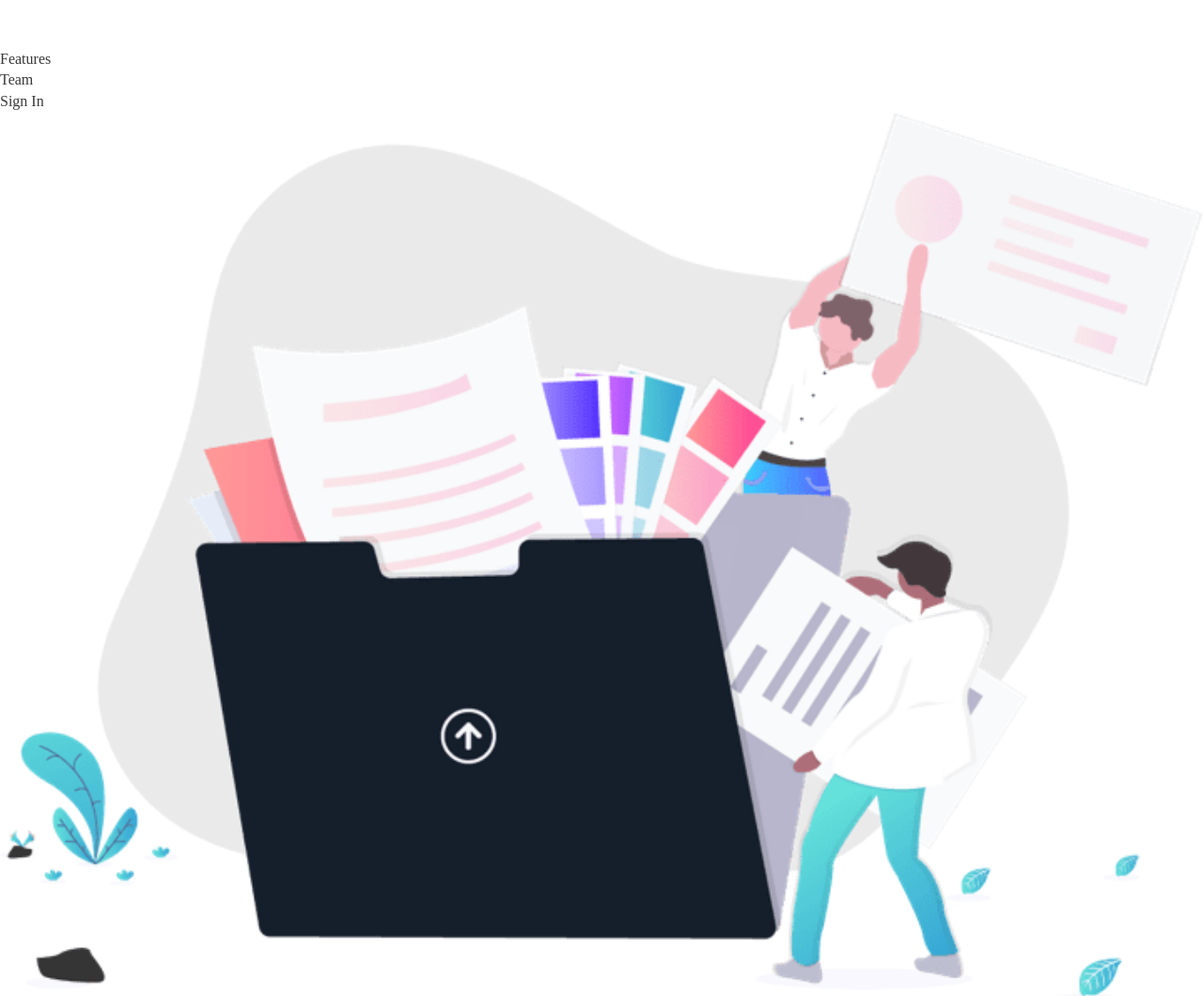
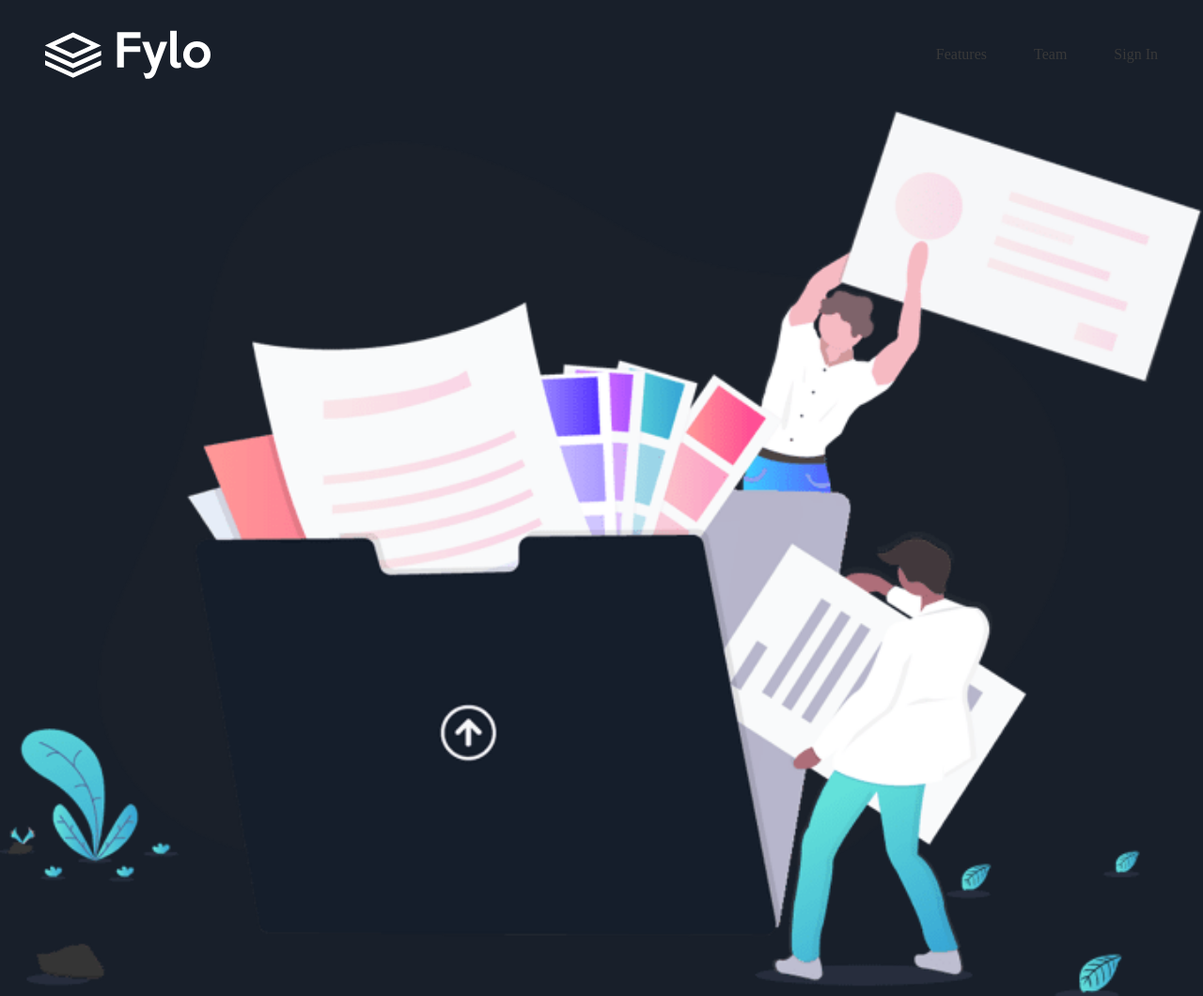
Before and after one commit to danielvito-pereira/fyloDarkThemeLandingPage, a plain HTML site: page index.html in a window 1280 px wide. Shown: the top 1060 px of the page at 94% size. Drawn offline with Linux system fonts and the light colour scheme.

Commit message:
header adicionado

```diff
--- a/scss/main.scss
+++ b/scss/main.scss
@@ -1 +1,35 @@
 @import  'reset/reset';
+
+.header{
+  width: 100%;
+  display: flex;
+  flex-flow: row wrap;
+  align-items: center;
+  justify-content: space-between;
+  padding: 2rem 3rem;
+  .ul{
+    display: flex;
+    gap: 3.125rem;
+    .li{
+      cursor: pointer;
+      color: var(--white);
+      &:hover{
+        color: white;
+      }
+    }
+  }
+}
+.header .h1{
+
+}
+
+
+
+.grid{
+  width: 90%;
+  max-width: 40em;
+  margin: 1em 0;
+  display: grid;
+  grid-template-columns: repeat( auto-fit , minmax( 15rem , 1fr) );
+  gap:1em;
+}
--- a/scss/reset/reset.scss
+++ b/scss/reset/reset.scss
@@ -1,15 +1,26 @@
-@import url('https://fonts.googleapis.com/css2?family=Inter:wght@300;400;700&display=swap');
+@import url('https://fonts.googleapis.com/css2?family=Raleway:ital,wght@0,400;0,700;1,400;1,700&display=swap');
+@import url('https://fonts.googleapis.com/css2?family=Open+Sans:ital,wght@0,400;0,700;1,400;1,700&family=Raleway:ital,wght@0,400;0,700;1,400;1,700&display=swap');
 :root {
-  --white: #fff;
+  --white: : hsl(0, 0%, 100%);
   --primary-color: #043873;
   --blue-2:#4F9CF9;
   --paragraph: hsl(210, 9%, 31%);
   --button2: #FFE492;
   --negro: #393939;
+  --signupbackground: hsl(217, 28%, 15%);
+  --mainbackground: hsl(218, 28%, 13%);
+  --footerbackground: hsl(216, 53%, 9%);
+  --testimonialsbackground: hsl(219, 30%, 18%);
+
+  --Cyan : hsl(176, 68%, 64%);
+  --Blue : hsl(198, 60%, 50%);
+  --error: hsl(0, 100%, 63%);
 }
 body {
-  font-family: "Inter", Arial, sans-serif;
+  font-family: 'Open Sans', sans-serif;
+  font-family: 'Raleway', sans-serif;
   box-sizing: border-box;
+  background-color: var(--mainbackground);
 }
 /*
   Con este reset vamos a resolver:
```
Also changed, not shown: index.html (+2 -0 lines), css/main.css, 2 other files.
